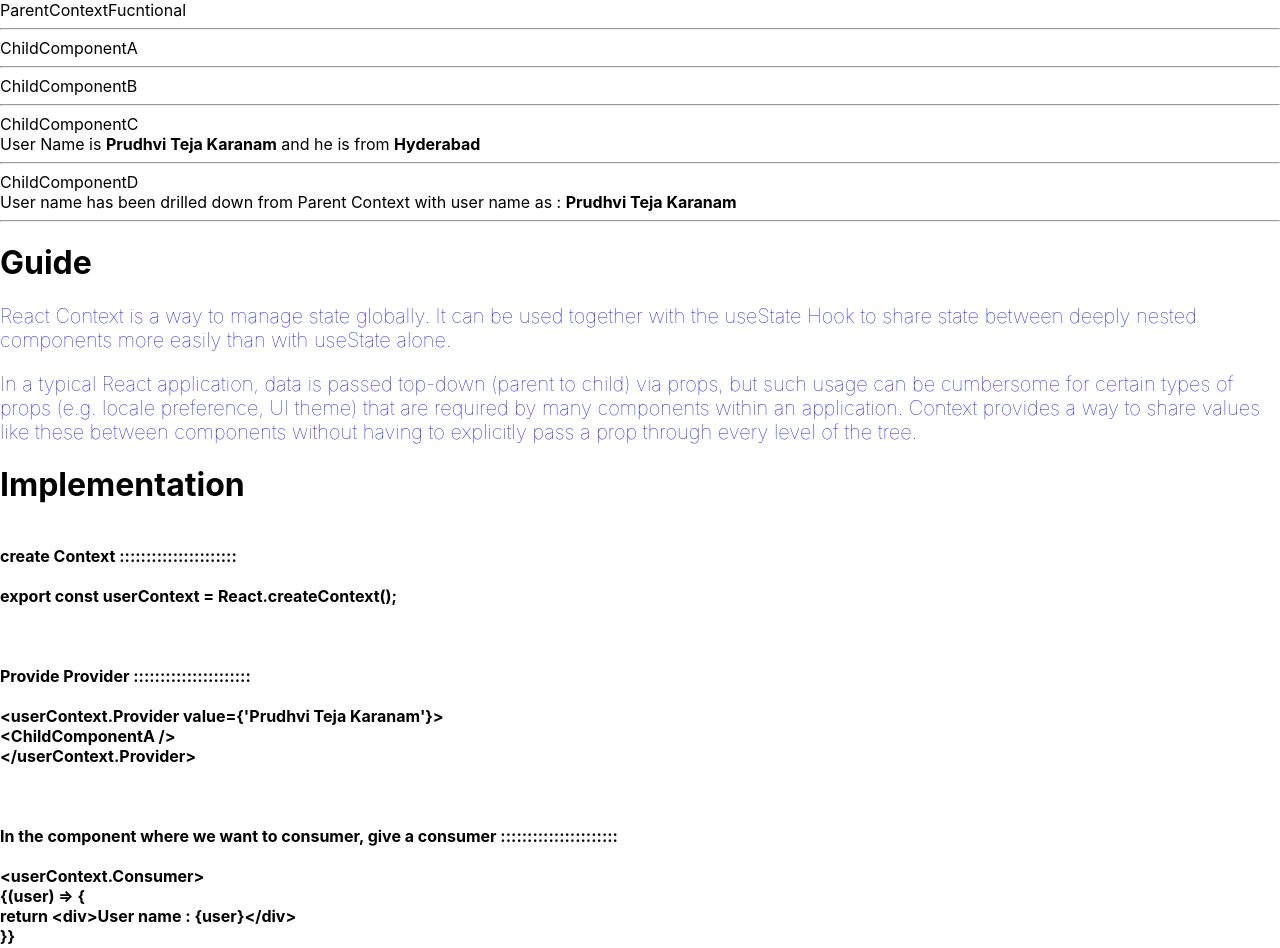
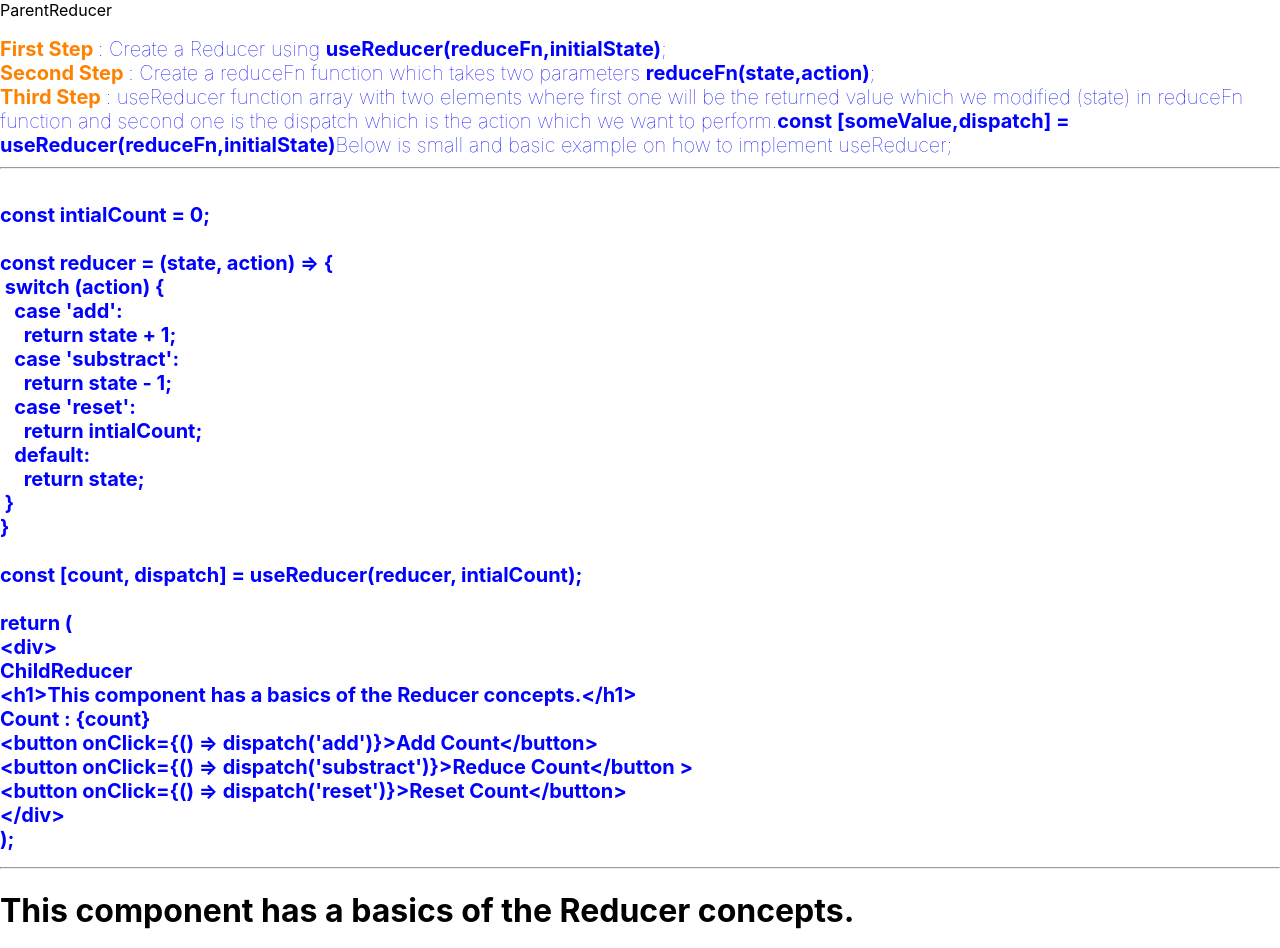
Before and after one commit to prudhvikaranam/reactReference, a React (Create React App) app: page / in a window 1280 px wide. Shown: the top 948 px of the page. Built offline with nearby package versions, Linux system fonts and the light colour scheme.

Commit message:
adding basic code of useReducer hook

```diff
--- a/src/App.js
+++ b/src/App.js
@@ -17,11 +17,13 @@ import ParentContextComponent from './Context/ClassComponents/ParentContextCompo
 import ParentContextFucntional from './HOOKS/Context/FunctionalComponents/ParentContextFucntional';
 import ParentStateFunctional from './HOOKS/State/ParentStateFunctional';
 import ParentuseEffects from './HOOKS/useEffect/ParentuseEffect';
+import ParentReducer from './HOOKS/Reducer/ParentReducer';
 
 function App() {
   return (
     //Hooks
-    <ParentContextFucntional></ParentContextFucntional>
+    <ParentReducer></ParentReducer>
+    // <ParentContextFucntional></ParentContextFucntional>
     // <ParentuseEffects></ParentuseEffects>
     // <ParentStateFunctional></ParentStateFunctional>
 
--- /dev/null
+++ b/src/HOOKS/Reducer/ChildReducer.js
@@ -0,0 +1,34 @@
+import React, { useReducer } from 'react'
+
+function ChildReducer() {
+
+    const intialCount = 0;
+
+    const reducer = (state, action) => {
+        switch (action) {
+            case 'add':
+                return state + 1;
+            case 'substract':
+                return state - 1;
+            case 'reset':
+                return intialCount;
+            default:
+                return state;
+        }
+    }
+
+
+    const [count, dispatch] = useReducer(reducer, intialCount);
+
+    return (
+        <div>
+            <h1>This component has a basics of the Reducer concepts.</h1>
+            Count : {count}
+            <button onClick={() => dispatch('add')}>Add Count</button>
+            <button onClick={() => dispatch('substract')}>Reduce Count</button >
+            <button onClick={() => dispatch('reset')}>Reset Count</button>
+        </div>
+    )
+}
+
+export default ChildReducer
--- /dev/null
+++ b/src/HOOKS/Reducer/ParentReducer.js
@@ -0,0 +1,57 @@
+import React from 'react'
+import ChildReducer from './ChildReducer'
+import codeSnippet from './../../HOC/codeSnippet/codeSnippetHOC';
+
+const useReducerBasicCode = `
+const intialCount = 0;
+
+const reducer = (state, action) => {
+    \u00a0switch (action) {
+        \u00a0\u00a0 case 'add':
+        \u00a0\u00a0\u00a0\u00a0 return state + 1;
+        \u00a0\u00a0 case 'substract':
+        \u00a0\u00a0\u00a0\u00a0 return state - 1;
+        \u00a0\u00a0 case 'reset':
+        \u00a0\u00a0\u00a0\u00a0 return intialCount;
+        \u00a0\u00a0 default:
+        \u00a0\u00a0\u00a0\u00a0 return state;
+    \u00a0}
+}
+
+const [count, dispatch] = useReducer(reducer, intialCount);
+
+return (
+    <div>
+        ChildReducer
+        <h1>This component has a basics of the Reducer concepts.</h1>
+        Count : {count}
+        <button onClick={() => dispatch('add')}>Add Count</button>
+        <button onClick={() => dispatch('substract')}>Reduce Count</button >
+        <button onClick={() => dispatch('reset')}>Reset Count</button>
+    </div>
+);`
+
+
+function ParentReducer() {
+    return (
+        <div>
+            ParentReducer
+
+            <h2 className='info2'>
+                <span className='label'>First Step </span>: Create a Reducer using <b>useReducer(reduceFn,initialState)</b>;<br />
+                <span className='label'>Second Step </span> : Create a reduceFn function which takes two parameters <b>reduceFn(state,action)</b>;<br />
+                <span className='label'>Third Step </span> : useReducer function array with two elements where first one will be the returned value which we modified (state) in reduceFn function and second one is the dispatch which is the action which we want to perform.
+                <b>const [someValue,dispatch] = useReducer(reduceFn,initialState)</b>
+                Below is small and basic example on how to implement useReducer;
+                <hr />
+                <b>
+                    <div id='codeSnippetId'></div>
+                </b>
+            </h2>
+            <hr />
+            <ChildReducer />
+        </div>
+    )
+}
+
+export default codeSnippet(ParentReducer, useReducerBasicCode);
--- a/src/index.css
+++ b/src/index.css
@@ -18,7 +18,7 @@ code {
   font-weight: 100;
 }
 
-.info2{
+.info2 {
   color: blue;
   font-size: 20px;
   font-weight: 100;
@@ -34,7 +34,12 @@ code {
   font-size: 15px;
 }
 
-.success{
+.success {
   font-size: 25px;
   color: rgb(235 145 32);
 }
+
+.label {
+  color: #ff8100;
+  font-weight: bold;
+}
```
